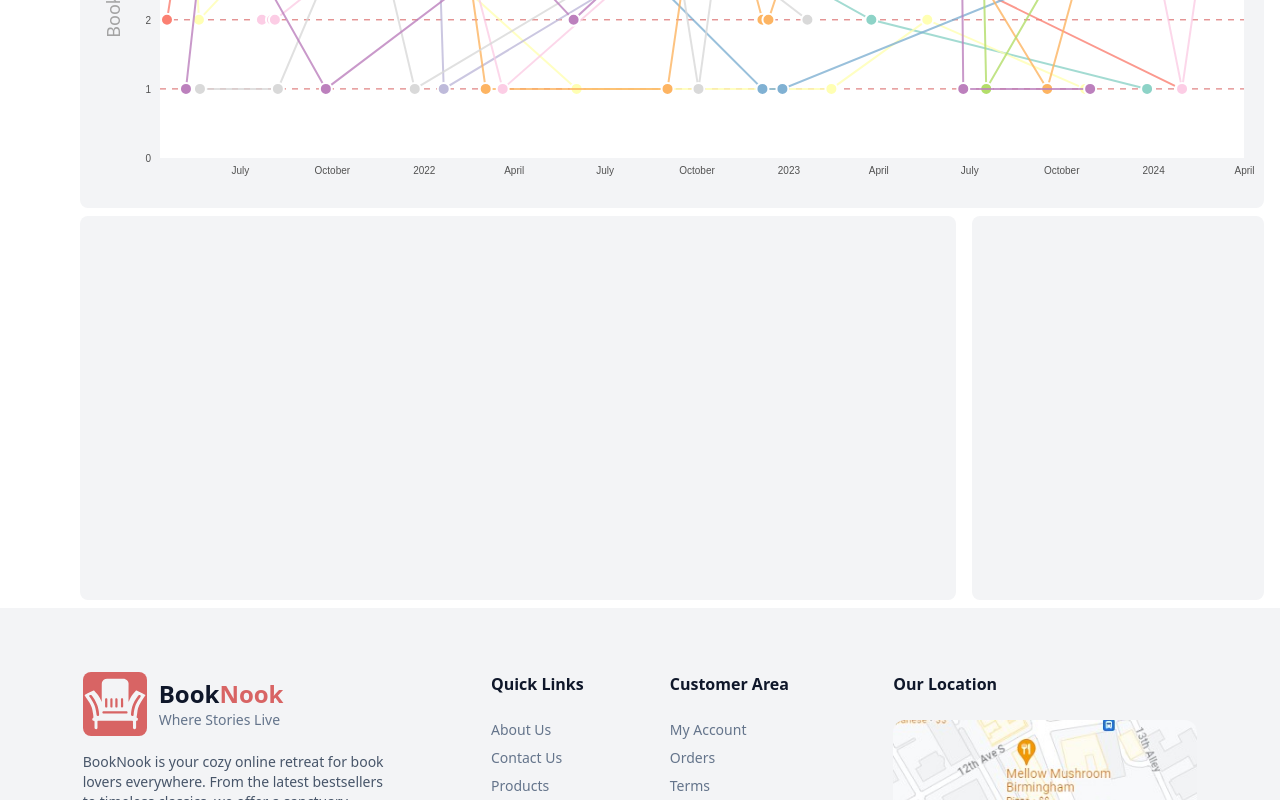
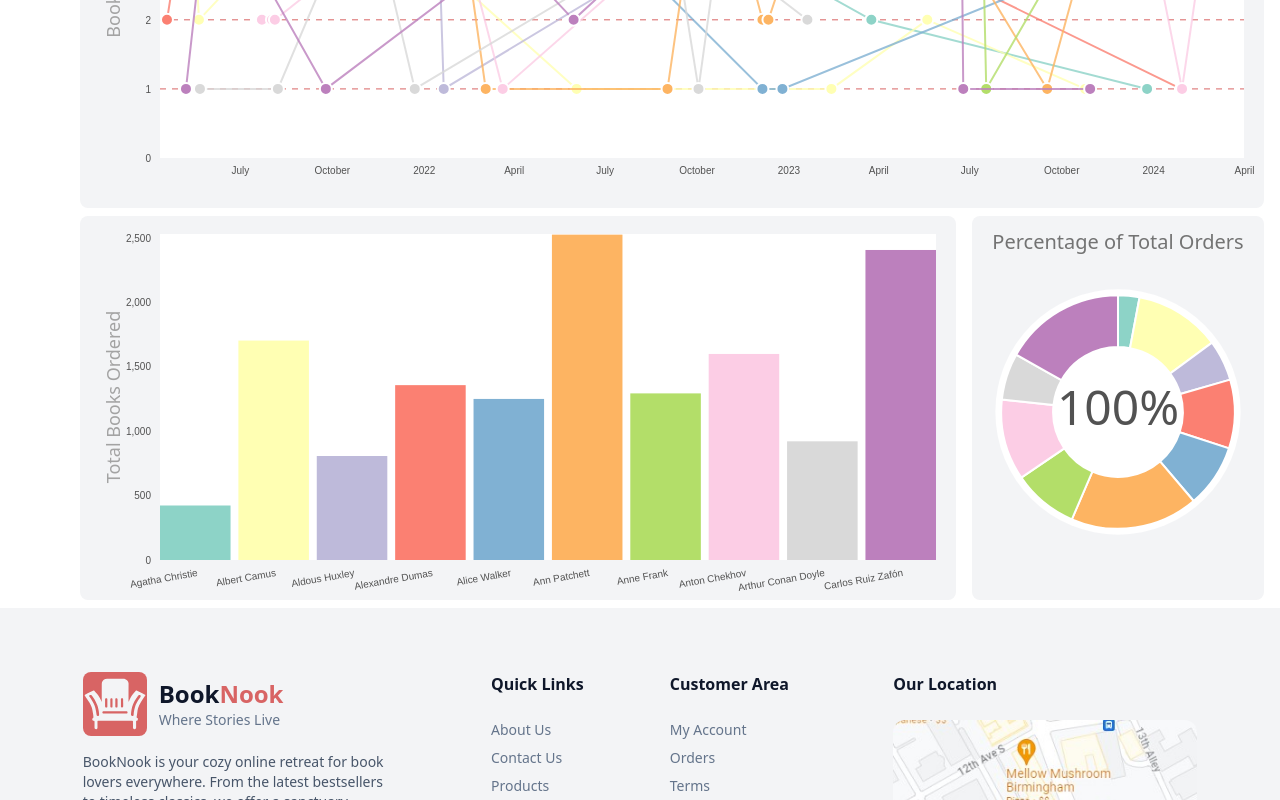
Before and after one commit to francoisdillinger/book_nook_frontend, a React (Vite) app: page / in a window 1280 px wide. Shown: the part 646-1446 px from the top of the page. Built offline with nearby package versions, Linux system fonts and the light colour scheme.

Commit message:
updated imports

```diff
--- a/src/components/ChartComponents/AdminChart.tsx
+++ b/src/components/ChartComponents/AdminChart.tsx
@@ -19,6 +19,8 @@ import LineChart, {
 	combineOrders,
 	sortOrders,
 } from "./LineChart";
+import BarChart from "./BarChat";
+import PieChart from "./PieChart";
 
 type AdminChartType = {
 	chartData: AuthorsDataType;
@@ -234,8 +236,8 @@ export default function AdminChart({
 			</div>
 			<div className="border-box flex flex-wrap lg:flex-nowrap lg:ml-20 xl:ml-18 justify-between md:gap-4">
 				<div className="bg-gray-100 rounded-lg my-2 pt-2 w-full lg:w-3/4 h-96">
-					{/* <ResponsiveSVGContainer>
-						<AuthorsAdminBarChart
+					<ResponsiveSVGContainer>
+						<BarChart
 							//height and width are provided by the <ResponsiveSVGContainer>
 							paginatedList={paginatedList}
 							allQuantities={allQuantities}
@@ -249,11 +251,11 @@ export default function AdminChart({
 							focusedCategory={focusedCategory}
 							doesToolTipOverflowWindow={doesToolTipOverflowWindow}
 						/>
-					</ResponsiveSVGContainer> */}
+					</ResponsiveSVGContainer>
 				</div>
 				<div className="bg-gray-100 rounded-lg my-2 pt-2 w-full  lg:w-1/4 h-96">
-					{/* <ResponsiveSVGContainer>
-						<AuthorsAdminPieChart
+					<ResponsiveSVGContainer>
+						<PieChart
 							//height and width are provided by the <ResponsiveSVGContainer>
 							paginatedList={paginatedList}
 							pageIndex={pageIndex}
@@ -266,7 +268,7 @@ export default function AdminChart({
 							focusedCategory={focusedCategory}
 							doesToolTipOverflowWindow={doesToolTipOverflowWindow}
 						/>
-					</ResponsiveSVGContainer> */}
+					</ResponsiveSVGContainer>
 				</div>
 			</div>
 		</React.Fragment>
```
